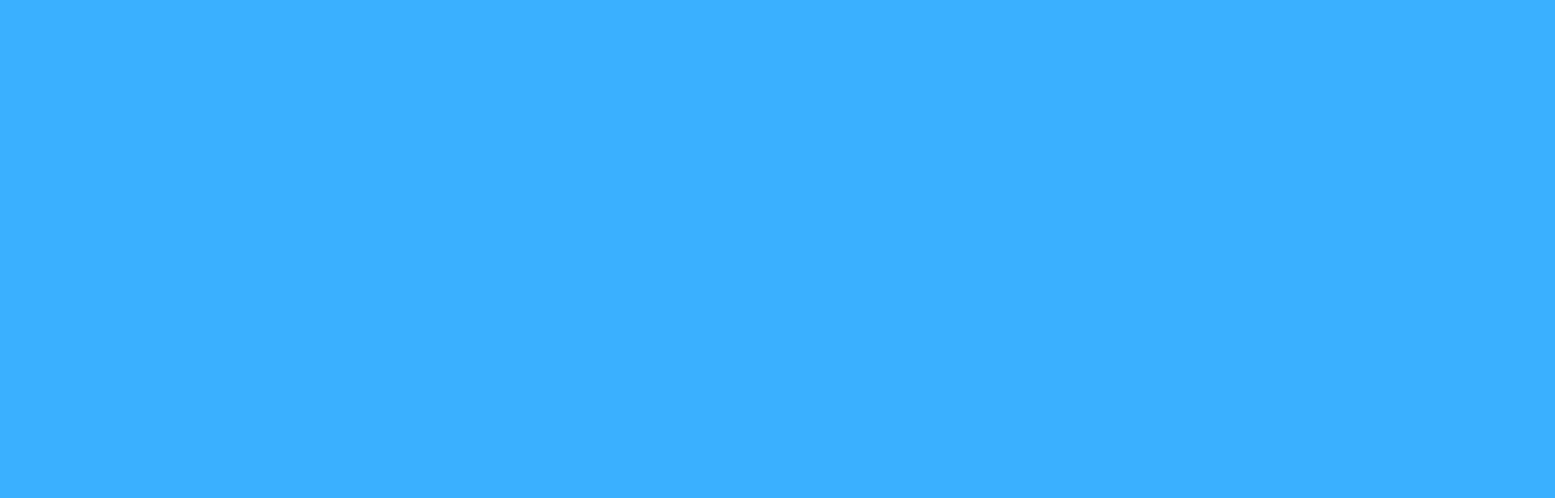
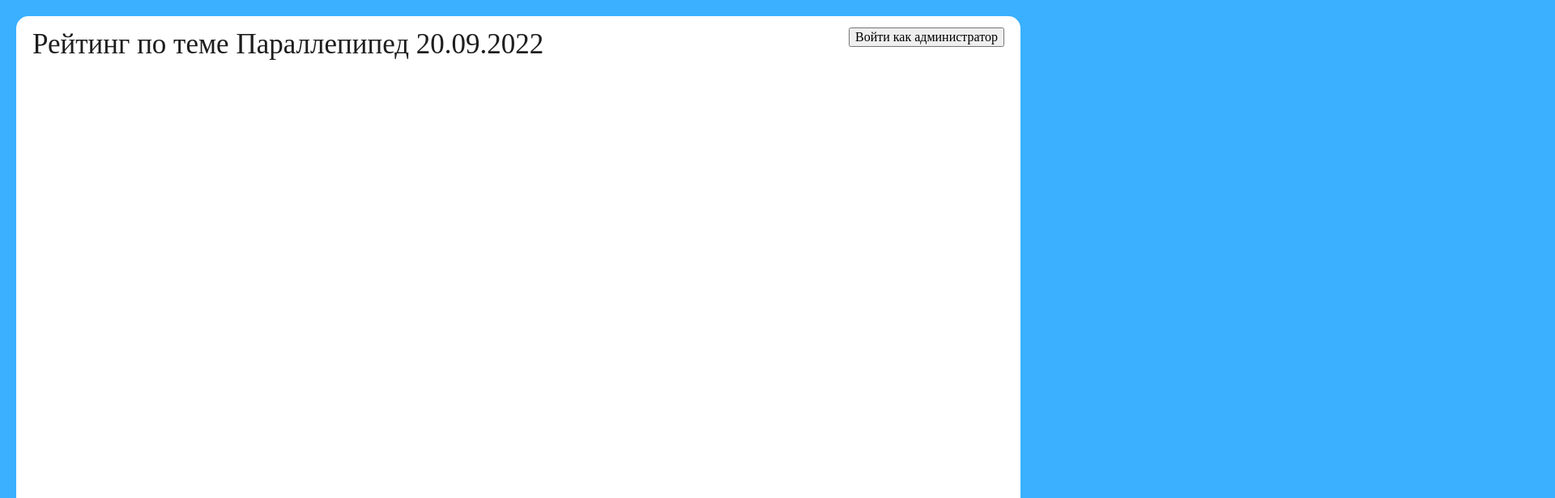
Before and after one commit to Dopio/Leaderboard, a React (Create React App) app: page / in a window 1280 px wide. Shown: the top 616 px of the page at 81% size, 1920 px wide, since content can reach past the window. Built offline with nearby package versions, Linux system fonts and the light colour scheme.

Commit message:
Layout is done

```diff
--- a/src/Layout/Layout.module.css
+++ b/src/Layout/Layout.module.css
@@ -1,5 +1,3 @@
-.layout{
-  width: 1920px;
-  height: 1200px;
-  background-color: #3AB0FF;
+body {
+  background: #3AB0FF;
 }
--- a/src/features/components/Header/Header.jsx
+++ /dev/null
@@ -1,10 +0,0 @@
-import React from "react";
-import classes from './Header.module.css'
-
-export const Header = ()=>{
-    return(
-        <div className={classes.header__wrapper}>
-
-        </div>
-    )
-}
--- a/src/features/components/Header/Header.module.css
+++ /dev/null
@@ -1,4 +0,0 @@
-.header__wrapper{
-    background-color: gray;
-    height: 100px;
-}
--- a/src/features/components/RatingTable/RatingTable.jsx
+++ b/src/features/components/RatingTable/RatingTable.jsx
@@ -1,10 +1,19 @@
 import React from "react";
 import classes from './RatingTable.module.css'
 
-export const RatingTable = ()=>{
-    return(
+export const RatingTable = () => {
+    return (
         <div className={classes.ratingTable__wrapper}>
-
+            <div className={classes.ratingTable__header}>
+                <div className={classes.header_title}>
+                    Рейтинг по теме
+                    <span className={classes.competition_menu}> Параллепипед </span>
+                    20.09.2022
+                </div>
+                <div className={classes.header_button}>
+                    <button>Войти как администратор</button>
+                </div>
+            </div>
         </div>
     )
 }
--- a/src/features/components/RatingTable/RatingTable.module.css
+++ b/src/features/components/RatingTable/RatingTable.module.css
@@ -1,4 +1,19 @@
-.ratingTable__wrapper{
-    background-color: rgba(0, 209, 246, 0.2);
+.ratingTable__wrapper {
     height: 800px;
 }
+
+.ratingTable__header {
+    display: flex;
+    justify-content: space-between;
+    width: 100%;
+    height: 60px;
+}
+
+.header_title {
+    font-family: 'Raleway';
+    font-style: normal;
+    font-weight: 400;
+    font-size: 35px;
+    line-height: 41px;
+    color: #1E1E1E;
+}
--- a/src/features/containers/LeaderBoardContainer/LeaderBoardContainer.jsx
+++ b/src/features/containers/LeaderBoardContainer/LeaderBoardContainer.jsx
@@ -1,11 +1,13 @@
 import React from "react";
-import { Header } from "../../components/Header/Header";
+
 import { RatingTable } from "../../components/RatingTable/RatingTable";
+
 import classes from './LeaderBoardContainer.module.css'
 
 export const LeaderBoardContainer = () => {
-    <div className={classes.body__wrappper}>
-        <Header />
-        <RatingTable />
-    </div>
+    return (
+        <div className={classes.body__wrappper}>
+            <RatingTable />
+        </div>
+    )
 }
--- a/src/features/containers/LeaderBoardContainer/LeaderBoardContainer.module.css
+++ b/src/features/containers/LeaderBoardContainer/LeaderBoardContainer.module.css
@@ -1,3 +1,6 @@
 .body__wrappper{
     margin: 20px;
+    background-color: white;
+    border-radius: 15px;
+    padding: 14px 20px 14px 20px;
 }
```
Also changed, not shown: src/App.css (deleted, +0 -38 lines), src/App.js (+7 -3 lines), src/logo.svg (deleted).
